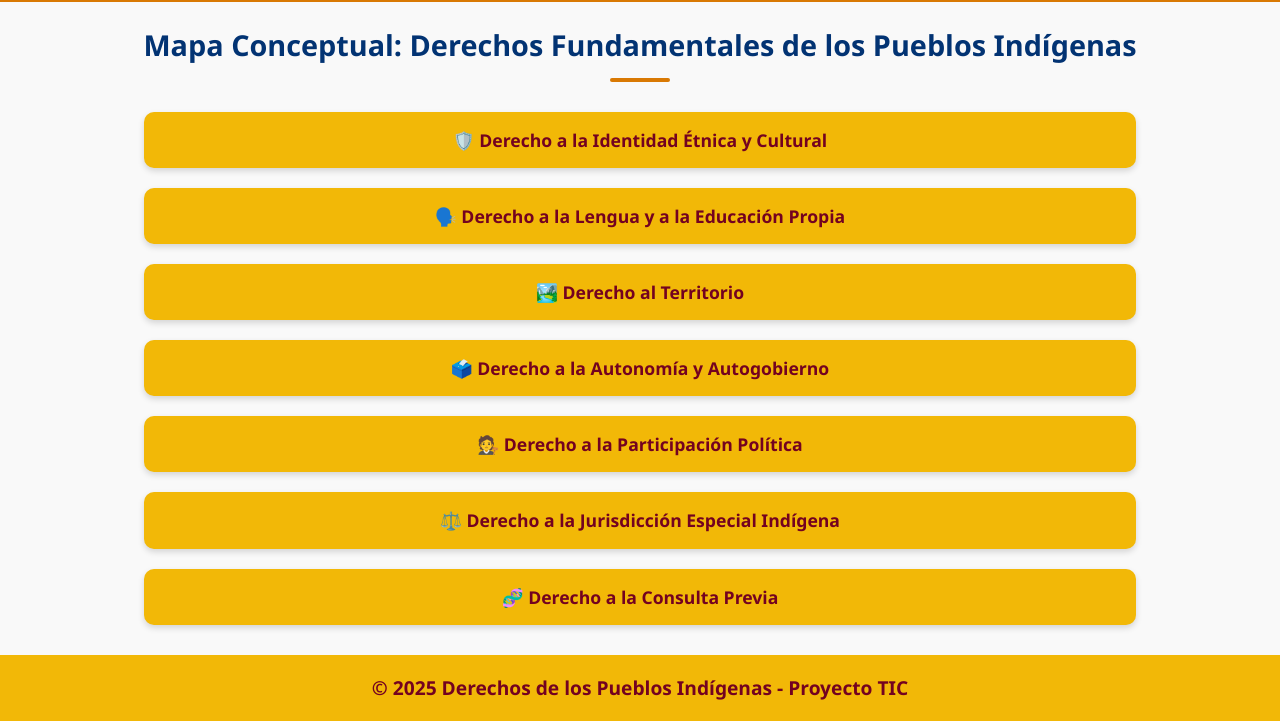
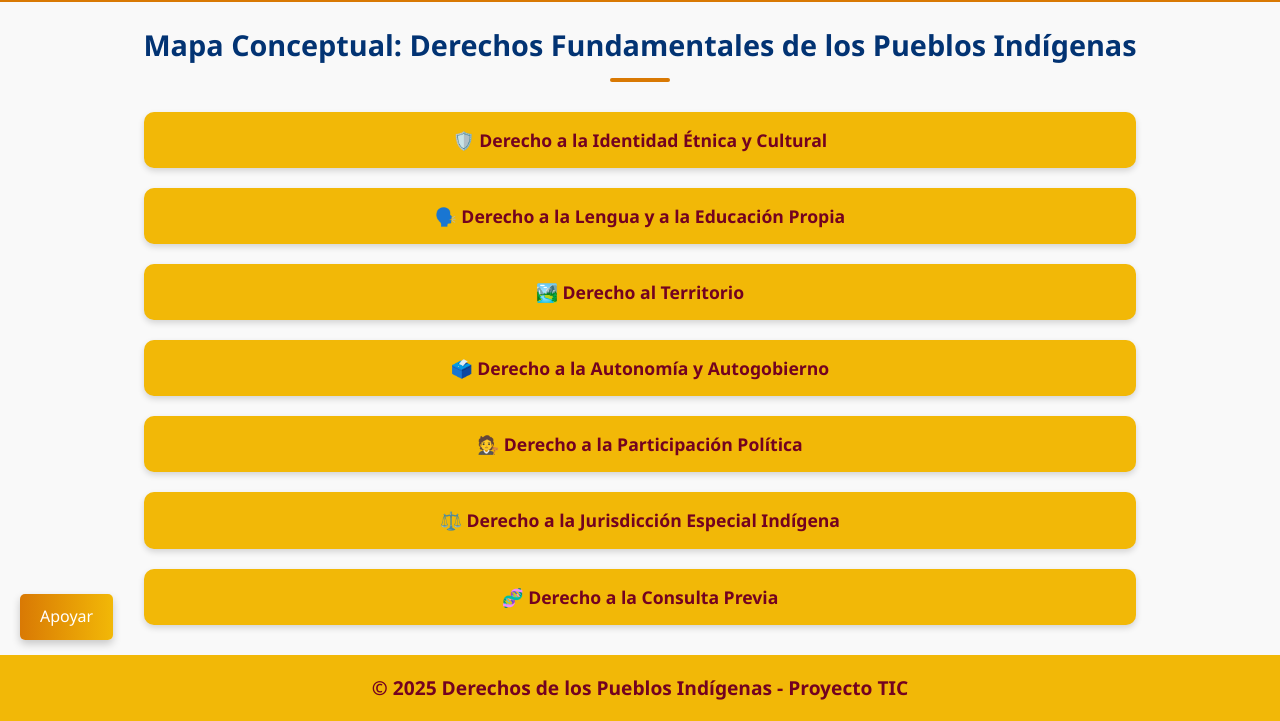
Before and after one commit to 14-Brandon/indigenas, a plain HTML site: page derechosF.html in a window 1280 px wide. Shown: the part 140-861 px from the top of the page. Drawn offline with Linux system fonts and the light colour scheme.

Commit message:
Feat: se hacen ajustes y se agrega boton de apoyo

```diff
--- a/derechosF.html
+++ b/derechosF.html
@@ -33,13 +33,32 @@
       transform: scale(1.05);
     }
 
-    /* Main ocupa toda la pantalla sin scroll interno */
+
     main {
-  text-align: center; /* centra texto y elementos inline */
-  width: 100%; /* ancho completo */;
-  height: auto; /* alto completo */;
+  text-align: center;
+  width: 100%;
+  height: auto;
 }
 
+.support-button {
+    position: fixed;
+    bottom: 20px;
+    left: 20px;
+    background: linear-gradient(90deg, var(--naranja), var(--amarillo));
+    color: white;
+    padding: 10px 20px;
+    text-align: center;
+    text-decoration: none;
+    display: inline-block;
+    font-size: 16px;
+    border-radius: 5px;
+    box-shadow: 0 4px 8px rgba(0, 0, 0, 0.2);
+    transition: background-color 0.3s ease;
+}
+
+.support-button:hover {
+    background-color: #45a049;
+}
   </style>
 </head>
 <body>
@@ -75,6 +94,6 @@
 <footer>
   <p>&copy; 2025 Derechos de los Pueblos Indígenas - Proyecto TIC</p>
 </footer>
-
+<a href="https://github.com/14-Brandon" class="support-button" target="_blank">Apoyar</a>
 </body>
 </html>
--- a/index.css
+++ b/index.css
@@ -1,4 +1,3 @@
-/* Paleta: Fiestas Colombia */
 :root {
   --rojo: #D9042B;
   --vino: #730220;
@@ -17,7 +16,7 @@
   font-family: Arial, sans-serif;
 }
 
-/* Body con nueva tipografía */
+
 body {
   background-color: var(--blanco);
   color: var(--azul);
@@ -26,7 +25,7 @@ body {
   padding: 0;
 }
 
-/* Header actualizado */
+
 header {
   background: linear-gradient(90deg, var(--azul), var(--vino));
   padding: 16px 24px;
@@ -49,7 +48,7 @@ header h1 {
   text-shadow: 1px 1px 2px var(--vino);
 }
 
-/* Barra de navegación horizontal actualizada */
+
 .main-nav {
   background-color: var(--naranja);
   padding: 12px 20px;
@@ -81,7 +80,7 @@ header h1 {
   transform: scale(1.1);
 }
 
-/* Barra lateral izquierda (sin cambios en tamaño) */
+
 aside {
   width: 25%;
   background-color: var(--rojo);
@@ -107,7 +106,6 @@ aside p {
   text-align: center;
 }
 
-/* Contenido principal (sin cambios en tamaño) */
 main {
   width: 50%;
   float: left;
@@ -132,7 +130,7 @@ main ul {
   padding-left: 20px;
 }
 
-/* Barra lateral derecha (sin cambios en tamaño) */
+
 #a2 {
   width: 25%;
   float: right;
@@ -149,32 +147,6 @@ main ul {
   display: flex;
   text-align: center;
 }
-
-/* Footer actualizado
-footer {
-  clear: both;
-  background: linear-gradient(90deg, var(--vino), var(--azul));
-  color: var(--blanco);
-  text-align: center;
-  padding: 20px 0 10px 0;
-  margin-top: 40px;
-  box-shadow: 0 -2px 8px var(--sombra);
-} */
-
-/* footer p {
-  font-weight: bold;
-  font-size: 1.2em;
-  margin: 0;
-  text-align: center;
-  text-decoration: none;
-} */
-
-/* footer input {
-  margin-top: 10px;
-  width: 50%;
-  border: none;
-  border-radius: 5px;
-} */
 
 
 footer {
@@ -193,32 +165,50 @@ footer p {
   text-align: center;
 }
 
-/* ------------------------------------ */
-/* Estilos específicos para <p id="p3"> */
-/* ------------------------------------ */
+
 #p3 {
-  /* Hereda el fondo del footer, solo necesitamos ajustar texto */
+
   font-weight: bold;
   font-size: 1.2em;
   margin: 0;
   text-align: center;
-  color: var(--blanco); /* Igual que los demás párrafos del footer */
-  padding: 8px 0;        /* Un poco de espacio vertical */
+  color: var(--blanco);
+  padding: 8px 0;
 }
 
-/* El botón dentro de p3 para que parezca texto normal del footer */
+
 #p3 button {
   background: none;
   border: none;
-  color: var(--blanco);           /* Misma tonalidad que el texto del footer */
+  color: var(--blanco);
   font-weight: bold;
-  font-size: 1.2em;               /* Alineado al tamaño de fuente de footer p */
-  text-decoration: none;          /* Sin subrayado por defecto */
+  font-size: 1.2em;
+  text-decoration: none;
   cursor: pointer;
   padding: 0;
   transition: text-decoration 0.2s;
 }
 
 #p3 button:hover {
-  text-decoration: underline;     /* Subraya al pasar el ratón */
+  text-decoration: underline;
 }
+
+.support-button {
+    position: fixed;
+    bottom: 20px;
+    left: 20px;
+    background: linear-gradient(90deg, var(--naranja), var(--amarillo));
+    color: white;
+    padding: 10px 20px;
+    text-align: center;
+    text-decoration: none;
+    display: inline-block;
+    font-size: 16px;
+    border-radius: 5px;
+    box-shadow: 0 4px 8px rgba(0, 0, 0, 0.2);
+    transition: background-color 0.3s ease;
+}
+
+.support-button:hover {
+    background-color: #45a049;
+}
--- a/juegos.css
+++ b/juegos.css
@@ -23,7 +23,7 @@
     line-height: 1.6;
   }
 
-  /* Header */
+
   header {
     background: linear-gradient(90deg, var(--azul), var(--vino));
     padding: 16px 24px;
@@ -50,7 +50,7 @@
     text-shadow: 1px 1px 2px var(--vino);
   }
 
-  /* Navegación */
+
   .main-nav {
     background-color: var(--naranja);
     padding: 12px 20px;
@@ -78,7 +78,7 @@
     transform: scale(1.1);
   }
 
-  /* Asides */
+
   aside, #a2 {
     width: 25%;
     padding: 20px;
@@ -98,7 +98,7 @@
     float: right;
   }
 
-  /* Contenido principal */
+
   main {
     width: 60%;
     float: left;
@@ -138,7 +138,7 @@
     padding-left: 25px;
   }
 
-  /* Botón */
+
   main a, #submitBtn {
     display: inline-block;
     margin: 20px auto 0;
@@ -166,7 +166,6 @@
     cursor: not-allowed;
   }
 
-  /* Barra de carga */
   #loadingBarContainer {
     width: 100%;
     background: #eee;
@@ -184,7 +183,7 @@
     transition: width 0.3s ease-in-out;
   }
 
-  /* Resultado */
+
   #submitBtn {
     display: block;
     margin: 30px auto 0 auto;
@@ -207,7 +206,7 @@
     font-weight: bold;
   }
 
-  /* Footer */
+
   footer {
     clear: both;
     background-color: var(--amarillo);
@@ -270,3 +269,23 @@ aside {
   margin-left: 6px;
   vertical-align: middle;
 }
+
+.support-button {
+  position: fixed;
+  bottom: 20px;
+  left: 20px;
+  background: linear-gradient(90deg, var(--naranja), var(--amarillo));
+  color: white;
+  padding: 10px 20px;
+  text-align: center;
+  text-decoration: none;
+  display: inline-block;
+  font-size: 16px;
+  border-radius: 5px;
+  box-shadow: 0 4px 8px rgba(0, 0, 0, 0.2);
+  transition: background-color 0.3s ease;
+}
+
+.support-button:hover {
+  background-color: #45a049;
+}
--- a/pindi.css
+++ b/pindi.css
@@ -1,4 +1,3 @@
-/* Paleta: Fiestas Colombia */
 :root {
   --rojo: #D9042B;
   --vino: #730220;
@@ -23,7 +22,7 @@ body {
   color: var(--azul);
 }
 
-/* Header */
+
 header {
   background: linear-gradient(90deg, var(--azul), var(--vino));
   padding: 16px 24px;
@@ -46,7 +45,7 @@ header h1 {
   text-shadow: 1px 1px 2px var(--vino);
 }
 
-/* Barra de navegación horizontal */
+
 .main-nav {
   max-width: 100%;
   margin: 0 auto;
@@ -78,7 +77,7 @@ header h1 {
   transform: scale(1.1);
 }
 
-/* Contenido principal */
+
 main {
   width: 55%;
   float: left;
@@ -103,7 +102,7 @@ main ul {
   padding-left: 20px;
 }
 
-/* Aside */
+
 aside {
   width: 45%;
   background-color: var(--veish);
@@ -143,7 +142,7 @@ aside p {
   height: calc(50vh - 70px);
 }
 
-/* Footer */
+
 footer {
   clear: both;
   background: linear-gradient(90deg, var(--vino), var(--azul));
@@ -172,3 +171,22 @@ footer input {
   border: none;
   border-radius: 5px;
 }
+.support-button {
+  position: fixed;
+  bottom: 20px;
+  left: 20px;
+  background: linear-gradient(90deg, var(--naranja), var(--amarillo));
+  color: white;
+  padding: 10px 20px;
+  text-align: center;
+  text-decoration: none;
+  display: inline-block;
+  font-size: 16px;
+  border-radius: 5px;
+  box-shadow: 0 4px 8px rgba(0, 0, 0, 0.2);
+  transition: background-color 0.3s ease;
+}
+
+.support-button:hover {
+  background-color: #45a049;
+}
```
Also changed, not shown: OriHisto.html (+22 -1 lines), articulos.html (+24 -5 lines), index.html (+2 -2 lines), juegos.html (+4 -7 lines), origen.html (+27 -6 lines), pindi.html (+3 -3 lines).
